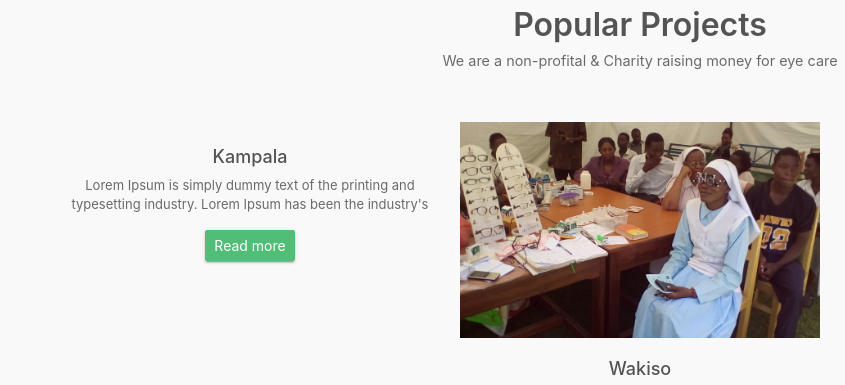
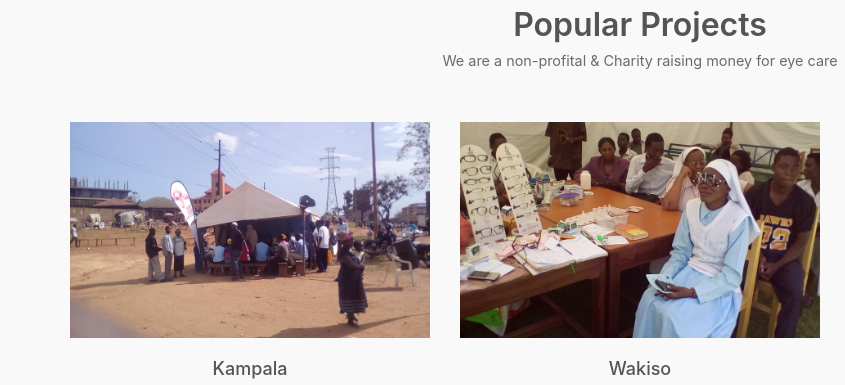
Before and after one commit to DominionThings/TheSeeingEyes, a plain HTML site: page index.html in a window 1280 px wide. Shown: the part 2420-2805 px from the top of the page, 0-845 px from the left. Drawn offline with Linux system fonts and the light colour scheme.

Commit message:
Update index.html

```diff
--- a/index.html
+++ b/index.html
@@ -157,7 +157,7 @@
             <div class="event-ro row">
                 <div class="col-md-4 col-sm-6">
                     <div class="event-box">
-                        <img src="assets/images/events/kampala/community out reach  along Kampala road.jpg" alt="">
+                        <img src="assets/images/events/kampala/kla.jpg" alt="">
                         <h4>Kampala</h4>
 
                         <!-- <p class="raises"><span>Raised : $34,425</span> / $500,000 </p> -->
```
